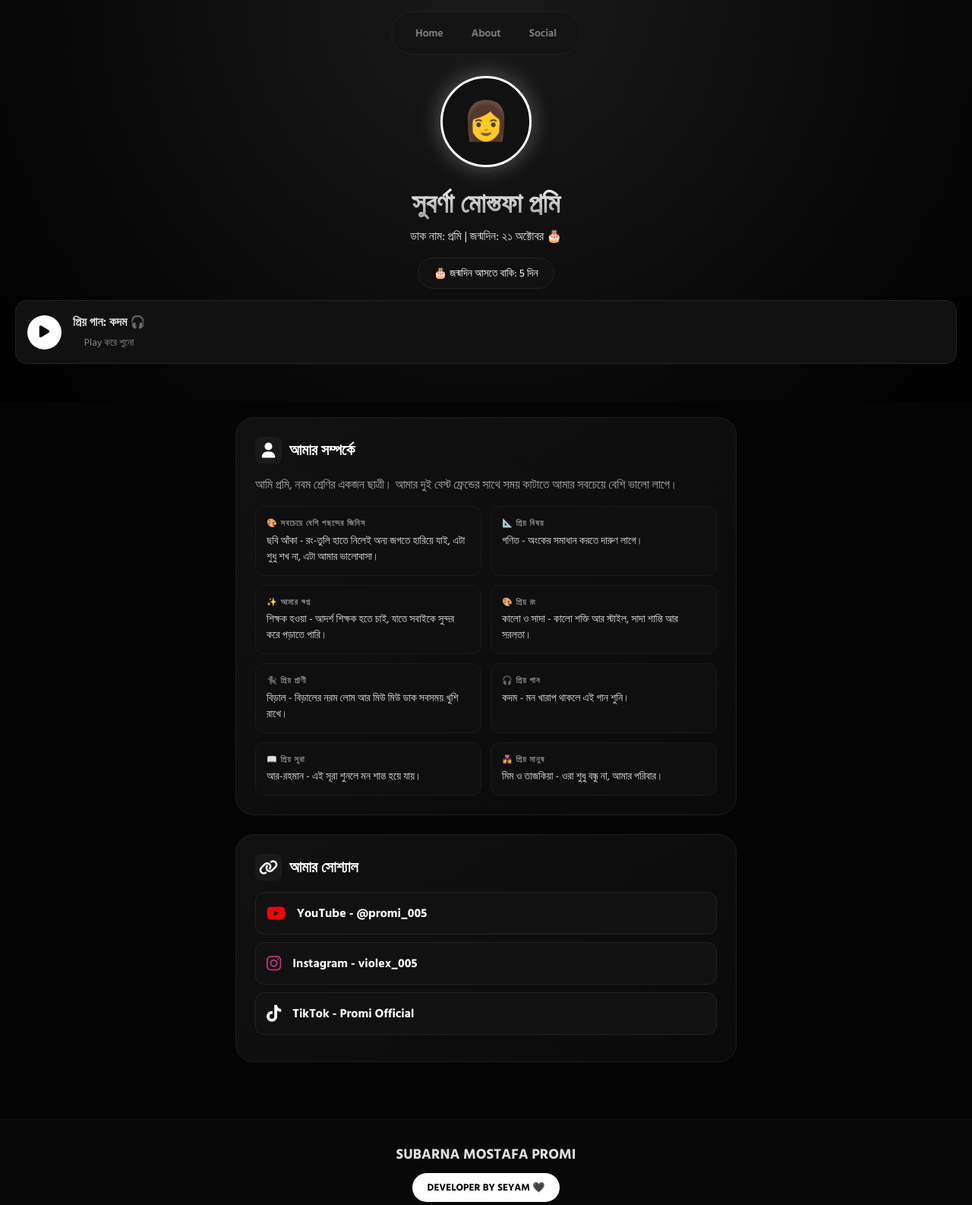
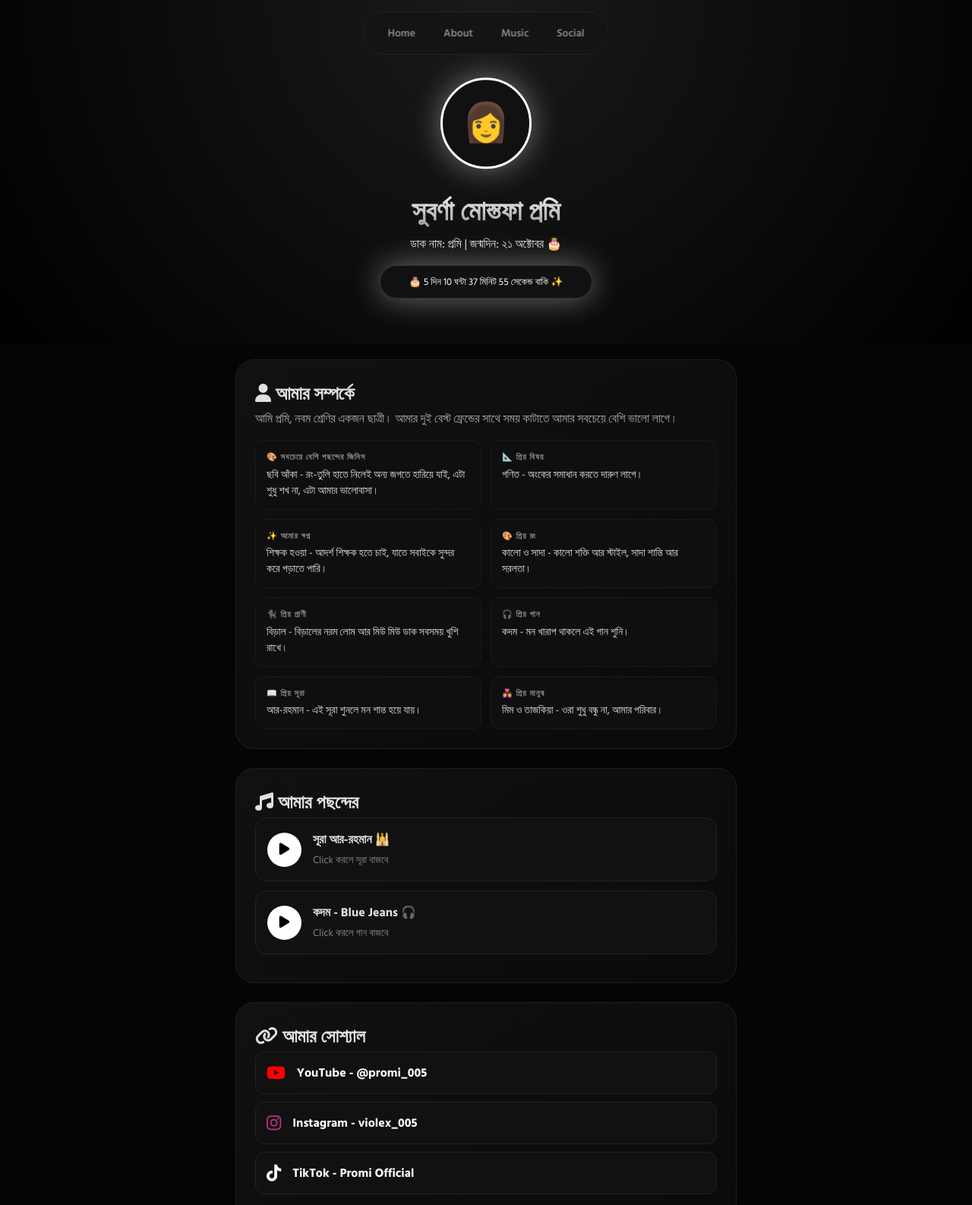
Before and after one commit to tamannajannat227-dot/prome-lifestyle, a plain HTML site: page index.html in a window 1280 px wide. Shown: the top 1586 px of the page at 76% size. Drawn offline with Linux system fonts and the light colour scheme.

Commit message:
Update index.html

```diff
--- a/index.html
+++ b/index.html
@@ -8,41 +8,42 @@
 <link rel="stylesheet" href="https://cdnjs.cloudflare.com/ajax/libs/font-awesome/6.5.0/css/all.min.css">
 <style>
 *{margin:0;padding:0;box-sizing:border-box;font-family:'Hind Siliguri',sans-serif;scroll-behavior:smooth}
-body{background:#050505;color:#e0e0e0}
-nav{position:fixed;top:15px;left:50%;transform:translateX(-50%);z-index:1000;background:rgba(20,20,20,0.8);backdrop-filter:blur(10px);border:1px solid #222;padding:8px 15px;border-radius:50px;display:flex;gap:5px}
+body{background:#050505;color:#e0e0e0;overflow-x:hidden}
+@keyframes float{0%,100%{transform:translateY(0)}50%{transform:translateY(-10px)}}
+@keyframes fadeUp{from{opacity:0;transform:translateY(30px)}to{opacity:1;transform:translateY(0)}}
+@keyframes glow{0%,100%{box-shadow:0 0 20px rgba(255,255,255,0.2)}50%{box-shadow:0 0 40px rgba(255,255,255,0.4)}}
+nav{position:fixed;top:15px;left:50%;transform:translateX(-50%);z-index:1000;background:rgba(20,20,20,0.8);backdrop-filter:blur(10px);border:1px solid #222;padding:8px 15px;border-radius:50px;display:flex;gap:5px;animation:fadeUp 0.8s}
 nav a{color:#888;text-decoration:none;padding:8px 16px;border-radius:20px;transition:0.3s;font-size:14px;font-weight:600}
-nav a:hover{background:#fff;color:#000}
-.hero{padding:100px 20px 50px;text-align:center;background:radial-gradient(circle at 50% 0%, #1a1a1a, #000)}
-.profile{width:120px;height:120px;border-radius:50%;margin:0 auto 20px;border:3px solid #fff;box-shadow:0 0 30px rgba(255,255,255,0.3);background:#111;display:flex;align-items:center;justify-content:center;font-size:50px}
-.hero h1{font-size:36px;background:linear-gradient(to bottom,#fff,#888);-webkit-background-clip:text;-webkit-text-fill-color:transparent}
-.countdown{background:#111;border:1px solid #222;display:inline-block;padding:8px 20px;border-radius:30px;margin-top:15px;color:#fff;font-size:14px}
+nav a:hover{background:#fff;color:#000;transform:scale(1.05)}
+.hero{padding:110px 20px 60px;text-align:center;background:radial-gradient(circle at 50% 0%, #1a1a1a, #000)}
+.profile{width:120px;height:120px;border-radius:50%;margin:0 auto 20px;border:3px solid #fff;box-shadow:0 0 30px rgba(255,255,255,0.3);background:#111;display:flex;align-items:center;justify-content:center;font-size:50px;animation:float 3s ease-in-out infinite, glow 2s infinite}
+.hero h1{font-size:36px;background:linear-gradient(to bottom,#fff,#888);-webkit-background-clip:text;-webkit-text-fill-color:transparent;animation:fadeUp 0.8s 0.2s both}
+.hero p{animation:fadeUp 0.8s 0.4s both}
+.countdown{background:#111;border:1px solid #333;display:inline-block;padding:10px 25px;border-radius:30px;margin-top:15px;color:#fff;font-size:13px;animation:fadeUp 0.8s 0.6s both, glow 2s infinite;min-width:280px}
 .container{max-width:700px;margin:0 auto;padding:20px}
-.card{background:linear-gradient(145deg,#111,#0a0a0a);border:1px solid #1e1e1e;border-radius:24px;padding:25px;margin-bottom:25px}
-.card h2{font-size:20px;margin-bottom:15px;color:#fff;display:flex;gap:10px;align-items:center}
-.card h2 i{background:#1a1a1a;width:35px;height:35px;display:flex;align-items:center;justify-content:center;border-radius:8px}
+.card{background:linear-gradient(145deg,#111,#0a0a0a);border:1px solid #1e1e1e;border-radius:24px;padding:25px;margin-bottom:25px;animation:fadeUp 0.8s both;transition:0.4s}
+.card:hover{transform:translateY(-5px);border-color:#333;box-shadow:0 10px 30px rgba(0,0,0,0.5)}
 .info-grid{display:grid;grid-template-columns:1fr 1fr;gap:12px}
-.info-item{background:#0f0f0f;padding:14px;border-radius:12px;border:1px solid #1a1a1a;font-size:14px;line-height:1.5}
+.info-item{background:#0f0f0f;padding:14px;border-radius:12px;border:1px solid #1a1a1a;font-size:14px;line-height:1.5;transition:0.3s}
+.info-item:hover{transform:scale(1.03);background:#151515}
 .info-item b{color:#888;font-size:11px;display:block;margin-bottom:3px;letter-spacing:1px}
-.music-player{display:flex;align-items:center;gap:15px;background:#111;border:1px solid #222;padding:15px;border-radius:15px;margin-top:15px}
+.music-player{display:flex;align-items:center;gap:15px;background:#111;border:1px solid #222;padding:15px;border-radius:15px;margin-bottom:12px;cursor:pointer;transition:0.4s}
+.music-player:hover{transform:scale(1.02) translateX(5px);border-color:#fff;background:#161616}
 .music-player button{width:45px;height:45px;border-radius:50%;border:none;background:#fff;color:#000;font-size:18px;cursor:pointer}
-.social-btn{display:flex;align-items:center;gap:15px;padding:14px;background:#111;border:1px solid #222;border-radius:12px;text-decoration:none;color:#fff;margin-bottom:10px}
+.social-btn{display:flex;align-items:center;gap:15px;padding:14px;background:#111;border:1px solid #222;border-radius:12px;text-decoration:none;color:#fff;margin-bottom:10px;transition:0.3s}
+.social-btn:hover{transform:translateX(8px);background:#1a1a1a}
 .footer{background:#080808;border-top:1px solid #111;padding:30px;text-align:center;margin-top:30px}
-.dev-badge{background:#fff;color:#000;padding:8px 20px;border-radius:30px;font-weight:700;font-size:13px;display:inline-block;margin-top:10px}
+.dev-badge{background:#fff;color:#000;padding:8px 20px;border-radius:30px;font-weight:700;font-size:13px;display:inline-block;margin-top:10px;animation:glow 2s infinite}
 </style>
 </head>
 <body>
-<nav><a href="#home">Home</a><a href="#about">About</a><a href="#social">Social</a></nav>
+<nav><a href="#home">Home</a><a href="#about">About</a><a href="#play">Music</a><a href="#social">Social</a></nav>
 
 <div class="hero" id="home">
 <div class="profile">👩</div>
 <h1>সুবর্ণা মোস্তফা প্রমি</h1>
 <p>ডাক নাম: প্রমি | জন্মদিন: ২১ অক্টোবর 🎂</p>
-<div class="countdown" id="countdown">🎂 জন্মদিনের কাউন্টডাউন লোড হচ্ছে...</div>
-<div class="music-player">
-<button id="playBtn"><i class="fa-solid fa-play"></i></button>
-<div><b>প্রিয় গান: কদম 🎧</b><br><small style="color:#888">Play করে শুনো</small></div>
-<audio id="audio" src="https://www.soundhelix.com/examples/mp3/SoundHelix-Song-1.mp3"></audio>
-</div>
+<div class="countdown" id="countdown">🎂 লোড হচ্ছে...</div>
 </div>
 
 <div class="container">
@@ -61,6 +62,18 @@ nav a:hover{background:#fff;color:#000}
 </div>
 </div>
 
+<div class="card" id="play">
+<h2><i class="fa-solid fa-music"></i> আমার পছন্দের</h2>
+<div class="music-player" onclick="window.open('https://youtu.be/sT6-BHZhsvk','_blank')">
+<button><i class="fa-solid fa-play"></i></button>
+<div><b>সূরা আর-রহমান 🕌</b><br><small style="color:#888">Click করলে সূরা বাজবে</small></div>
+</div>
+<div class="music-player" onclick="window.open('https://youtu.be/Btq6k5U9VGU','_blank')">
+<button><i class="fa-solid fa-play"></i></button>
+<div><b>কদম - Blue Jeans 🎧</b><br><small style="color:#888">Click করলে গান বাজবে</small></div>
+</div>
+</div>
+
 <div class="card" id="social">
 <h2><i class="fa-solid fa-link"></i> আমার সোশ্যাল</h2>
 <a class="social-btn" href="https://youtube.com/@promi_005" target="_blank"><i class="fa-brands fa-youtube" style="color:#ff0000;font-size:22px"></i> <b>YouTube - @promi_005</b></a>
@@ -76,9 +89,19 @@ nav a:hover{background:#fff;color:#000}
 </div>
 
 <script>
-const playBtn=document.getElementById('playBtn');const audio=document.getElementById('audio');let playing=false;
-playBtn.onclick=()=>{if(playing){audio.pause();playBtn.innerHTML='<i class="fa-solid fa-play"></i>';}else{audio.play();playBtn.innerHTML='<i class="fa-solid fa-pause"></i>';}playing=!playing;}
-function updateCountdown(){const now=new Date();let bday=new Date(now.getFullYear(),9,21);if(now>bday)bday.setFullYear(now.getFullYear()+1);const diff=bday-now;const d=Math.floor(diff/86400000);document.getElementById('countdown').innerHTML='🎂 জন্মদিন আসতে বাকি: '+d+' দিন';}updateCountdown();
+function updateCountdown(){
+  const now = new Date();
+  let bday = new Date(now.getFullYear(),9,21);
+  if(now > bday) bday.setFullYear(now.getFullYear()+1);
+  const diff = bday - now;
+  const d = Math.floor(diff/86400000);
+  const h = Math.floor((diff%86400000)/3600000);
+  const m = Math.floor((diff%3600000)/60000);
+  const s = Math.floor((diff%60000)/1000);
+  document.getElementById('countdown').innerHTML = `🎂 ${d} দিন ${h} ঘন্টা ${m} মিনিট ${s} সেকেন্ড বাকি ✨`;
+}
+setInterval(updateCountdown,1000);
+updateCountdown();
 </script>
 </body>
   </html>
```
